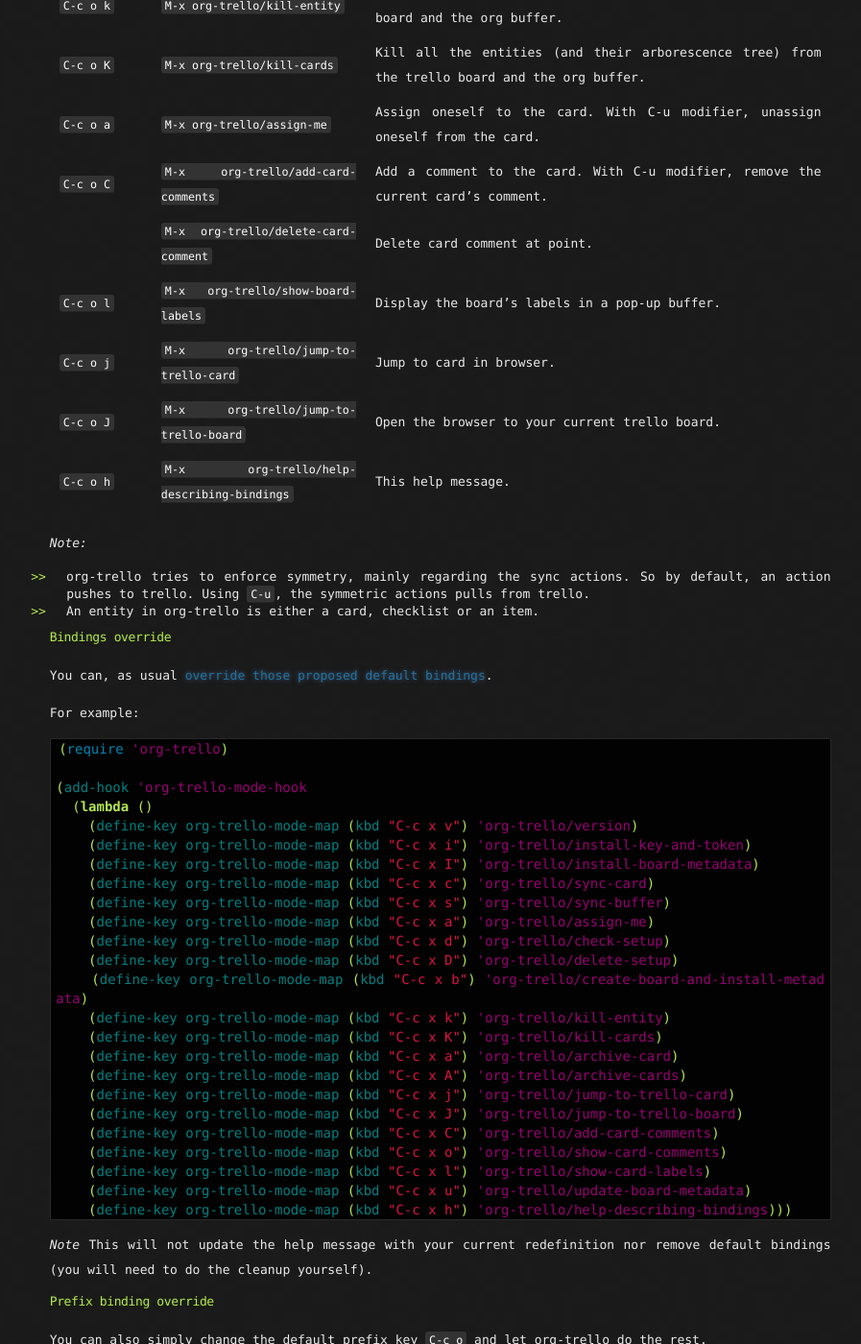
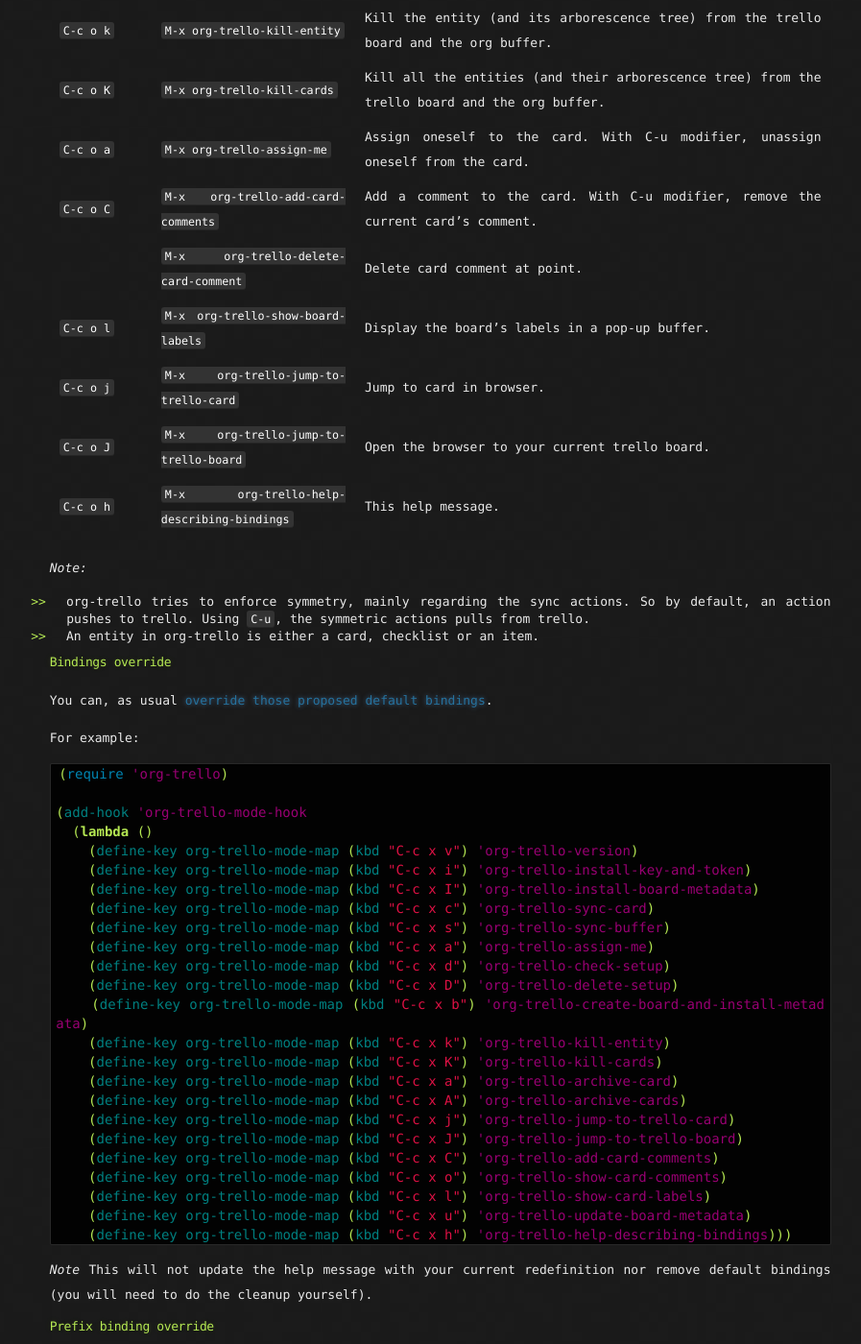
Before and after one commit to org-trello/org-trello.github.io, a Jekyll site: the page built from bindings.md, in a window 1280 px wide and 1400 px high, scrolled down 932 px. Shown: the whole window at 96% size, without its empty margins (197-1094 px from the left). Built offline with Jekyll 4.4.1, drawn with Linux system fonts in a browser that asks for light colours; nearby versions of some CDN libraries; library files that are not in the unit come from our copies; Markdown is read by kramdown in place of the engine named in the settings; some of the changed text lies outside the part shown.

Commit message:
Update on the org-trello commands
The old names are still available (through emacs-lisp aliases).

````diff
--- a/bindings.md
+++ b/bindings.md
@@ -10,27 +10,27 @@ This section will describe the key bindings and their associated commands.
 
 Keybindings        | Interactive commands                                        | Description
 -------------------|-------------------------------------------------------------|----------------------------------------------------------------------------------------------
-<kbd>C-c o v</kbd> | <kbd>M-x org-trello/version</kbd>                           | Display the current version installed.
-<kbd>C-c o i</kbd> | <kbd>M-x org-trello/install-key-and-token</kbd>             | Install the keys and the access-token.
-<kbd>C-c o I</kbd> | <kbd>M-x org-trello/install-board-metadata</kbd>            | Select the board and attach the todo, doing and done list.
-<kbd>C-c o u</kbd> | <kbd>M-x org-trello/update-board-metadata</kbd>             | Update the buffer's trello board metadata.
-<kbd>C-c o b</kbd> | <kbd>M-x org-trello/create-board-and-install-metadata</kbd> | Create interactively a board and attach the newly created trello board with the current org file.
-<kbd>C-c o d</kbd> | <kbd>M-x org-trello/check-setup</kbd>                       | Check that the setup is ok. If everything is ok, will simply display 'Setup ok!'.
-<kbd>C-c o D</kbd> | <kbd>M-x org-trello/delete-setup</kbd>                      | Clean up the org buffer from all org-trello informations.
-<kbd>C-c o c</kbd> | <kbd>M-x org-trello/sync-card</kbd>                         | Create/Update a complete card.
-<kbd>C-c o s</kbd> | <kbd>M-x org-trello/sync-buffer</kbd>                       | Synchronize the org-mode file to the trello board (org-mode -> trello). With prefix C-u, sync-from-trello (org-mode <- trello).
-<kbd>C-c $</kbd>   | <kbd>M-x org-trello/archive-card</kbd>                      | Archive current card at point. This is the standard org binding.
-<kbd>C-c o A</kbd> | <kbd>M-x org-trello/archive-cards</kbd>                     | Archive all DONE cards.
-<kbd>C-c o g</kbd> | <kbd>M-x org-trello/abort-sync</kbd>                        | Abort synchronization activities.
-<kbd>C-c o k</kbd> | <kbd>M-x org-trello/kill-entity</kbd>                       | Kill the entity (and its arborescence tree) from the trello board and the org buffer.
-<kbd>C-c o K</kbd> | <kbd>M-x org-trello/kill-cards</kbd>                        | Kill all the entities (and their arborescence tree) from the trello board and the org buffer.
-<kbd>C-c o a</kbd> | <kbd>M-x org-trello/assign-me</kbd>                         | Assign oneself to the card. With C-u modifier, unassign oneself from the card.
-<kbd>C-c o C</kbd> | <kbd>M-x org-trello/add-card-comments</kbd>                 | Add a comment to the card. With C-u modifier, remove the current card's comment.
-                   | <kbd>M-x org-trello/delete-card-comment</kbd>               | Delete card comment at point.
-<kbd>C-c o l</kbd> | <kbd>M-x org-trello/show-board-labels</kbd>                 | Display the board's labels in a pop-up buffer.
-<kbd>C-c o j</kbd> | <kbd>M-x org-trello/jump-to-trello-card</kbd>               | Jump to card in browser.
-<kbd>C-c o J</kbd> | <kbd>M-x org-trello/jump-to-trello-board</kbd>              | Open the browser to your current trello board.
-<kbd>C-c o h</kbd> | <kbd>M-x org-trello/help-describing-bindings</kbd>          | This help message.
+<kbd>C-c o v</kbd> | <kbd>M-x org-trello-version</kbd>                           | Display the current version installed.
+<kbd>C-c o i</kbd> | <kbd>M-x org-trello-install-key-and-token</kbd>             | Install the keys and the access-token.
+<kbd>C-c o I</kbd> | <kbd>M-x org-trello-install-board-metadata</kbd>            | Select the board and attach the todo, doing and done list.
+<kbd>C-c o u</kbd> | <kbd>M-x org-trello-update-board-metadata</kbd>             | Update the buffer's trello board metadata.
+<kbd>C-c o b</kbd> | <kbd>M-x org-trello-create-board-and-install-metadata</kbd> | Create interactively a board and attach the newly created trello board with the current org file.
+<kbd>C-c o d</kbd> | <kbd>M-x org-trello-check-setup</kbd>                       | Check that the setup is ok. If everything is ok, will simply display 'Setup ok!'.
+<kbd>C-c o D</kbd> | <kbd>M-x org-trello-delete-setup</kbd>                      | Clean up the org buffer from all org-trello informations.
+<kbd>C-c o c</kbd> | <kbd>M-x org-trello-sync-card</kbd>                         | Create/Update a complete card.
+<kbd>C-c o s</kbd> | <kbd>M-x org-trello-sync-buffer</kbd>                       | Synchronize the org-mode file to the trello board (org-mode -> trello). With prefix C-u, sync-from-trello (org-mode <- trello).
+<kbd>C-c $</kbd>   | <kbd>M-x org-trello-archive-card</kbd>                      | Archive current card at point. This is the standard org binding.
+<kbd>C-c o A</kbd> | <kbd>M-x org-trello-archive-cards</kbd>                     | Archive all DONE cards.
+<kbd>C-c o g</kbd> | <kbd>M-x org-trello-abort-sync</kbd>                        | Abort synchronization activities.
+<kbd>C-c o k</kbd> | <kbd>M-x org-trello-kill-entity</kbd>                       | Kill the entity (and its arborescence tree) from the trello board and the org buffer.
+<kbd>C-c o K</kbd> | <kbd>M-x org-trello-kill-cards</kbd>                        | Kill all the entities (and their arborescence tree) from the trello board and the org buffer.
+<kbd>C-c o a</kbd> | <kbd>M-x org-trello-assign-me</kbd>                         | Assign oneself to the card. With C-u modifier, unassign oneself from the card.
+<kbd>C-c o C</kbd> | <kbd>M-x org-trello-add-card-comments</kbd>                 | Add a comment to the card. With C-u modifier, remove the current card's comment.
+                   | <kbd>M-x org-trello-delete-card-comment</kbd>               | Delete card comment at point.
+<kbd>C-c o l</kbd> | <kbd>M-x org-trello-show-board-labels</kbd>                 | Display the board's labels in a pop-up buffer.
+<kbd>C-c o j</kbd> | <kbd>M-x org-trello-jump-to-trello-card</kbd>               | Jump to card in browser.
+<kbd>C-c o J</kbd> | <kbd>M-x org-trello-jump-to-trello-board</kbd>              | Open the browser to your current trello board.
+<kbd>C-c o h</kbd> | <kbd>M-x org-trello-help-describing-bindings</kbd>          | This help message.
 
 *Note:*
 
@@ -49,26 +49,26 @@ For example:
 
 (add-hook 'org-trello-mode-hook
   (lambda ()
-    (define-key org-trello-mode-map (kbd "C-c x v") 'org-trello/version)
-    (define-key org-trello-mode-map (kbd "C-c x i") 'org-trello/install-key-and-token)
-    (define-key org-trello-mode-map (kbd "C-c x I") 'org-trello/install-board-metadata)
-    (define-key org-trello-mode-map (kbd "C-c x c") 'org-trello/sync-card)
-    (define-key org-trello-mode-map (kbd "C-c x s") 'org-trello/sync-buffer)
-    (define-key org-trello-mode-map (kbd "C-c x a") 'org-trello/assign-me)
-    (define-key org-trello-mode-map (kbd "C-c x d") 'org-trello/check-setup)
-    (define-key org-trello-mode-map (kbd "C-c x D") 'org-trello/delete-setup)
-    (define-key org-trello-mode-map (kbd "C-c x b") 'org-trello/create-board-and-install-metadata)
-    (define-key org-trello-mode-map (kbd "C-c x k") 'org-trello/kill-entity)
-    (define-key org-trello-mode-map (kbd "C-c x K") 'org-trello/kill-cards)
-    (define-key org-trello-mode-map (kbd "C-c x a") 'org-trello/archive-card)
-    (define-key org-trello-mode-map (kbd "C-c x A") 'org-trello/archive-cards)
-    (define-key org-trello-mode-map (kbd "C-c x j") 'org-trello/jump-to-trello-card)
-    (define-key org-trello-mode-map (kbd "C-c x J") 'org-trello/jump-to-trello-board)
-    (define-key org-trello-mode-map (kbd "C-c x C") 'org-trello/add-card-comments)
-    (define-key org-trello-mode-map (kbd "C-c x o") 'org-trello/show-card-comments)
-    (define-key org-trello-mode-map (kbd "C-c x l") 'org-trello/show-card-labels)
-    (define-key org-trello-mode-map (kbd "C-c x u") 'org-trello/update-board-metadata)
-    (define-key org-trello-mode-map (kbd "C-c x h") 'org-trello/help-describing-bindings)))
+    (define-key org-trello-mode-map (kbd "C-c x v") 'org-trello-version)
+    (define-key org-trello-mode-map (kbd "C-c x i") 'org-trello-install-key-and-token)
+    (define-key org-trello-mode-map (kbd "C-c x I") 'org-trello-install-board-metadata)
+    (define-key org-trello-mode-map (kbd "C-c x c") 'org-trello-sync-card)
+    (define-key org-trello-mode-map (kbd "C-c x s") 'org-trello-sync-buffer)
+    (define-key org-trello-mode-map (kbd "C-c x a") 'org-trello-assign-me)
+    (define-key org-trello-mode-map (kbd "C-c x d") 'org-trello-check-setup)
+    (define-key org-trello-mode-map (kbd "C-c x D") 'org-trello-delete-setup)
+    (define-key org-trello-mode-map (kbd "C-c x b") 'org-trello-create-board-and-install-metadata)
+    (define-key org-trello-mode-map (kbd "C-c x k") 'org-trello-kill-entity)
+    (define-key org-trello-mode-map (kbd "C-c x K") 'org-trello-kill-cards)
+    (define-key org-trello-mode-map (kbd "C-c x a") 'org-trello-archive-card)
+    (define-key org-trello-mode-map (kbd "C-c x A") 'org-trello-archive-cards)
+    (define-key org-trello-mode-map (kbd "C-c x j") 'org-trello-jump-to-trello-card)
+    (define-key org-trello-mode-map (kbd "C-c x J") 'org-trello-jump-to-trello-board)
+    (define-key org-trello-mode-map (kbd "C-c x C") 'org-trello-add-card-comments)
+    (define-key org-trello-mode-map (kbd "C-c x o") 'org-trello-show-card-comments)
+    (define-key org-trello-mode-map (kbd "C-c x l") 'org-trello-show-card-labels)
+    (define-key org-trello-mode-map (kbd "C-c x u") 'org-trello-update-board-metadata)
+    (define-key org-trello-mode-map (kbd "C-c x h") 'org-trello-help-describing-bindings)))
 ```
 
 *Note* This will not update the help message with your current redefinition nor remove default bindings (you will need to do the cleanup yourself).
````
Also changed, not shown: migration.md (+2 -2 lines), quick-start.md (+1 -1 lines), trello-setup.md (+3 -3 lines), usage.md (+6 -6 lines).
